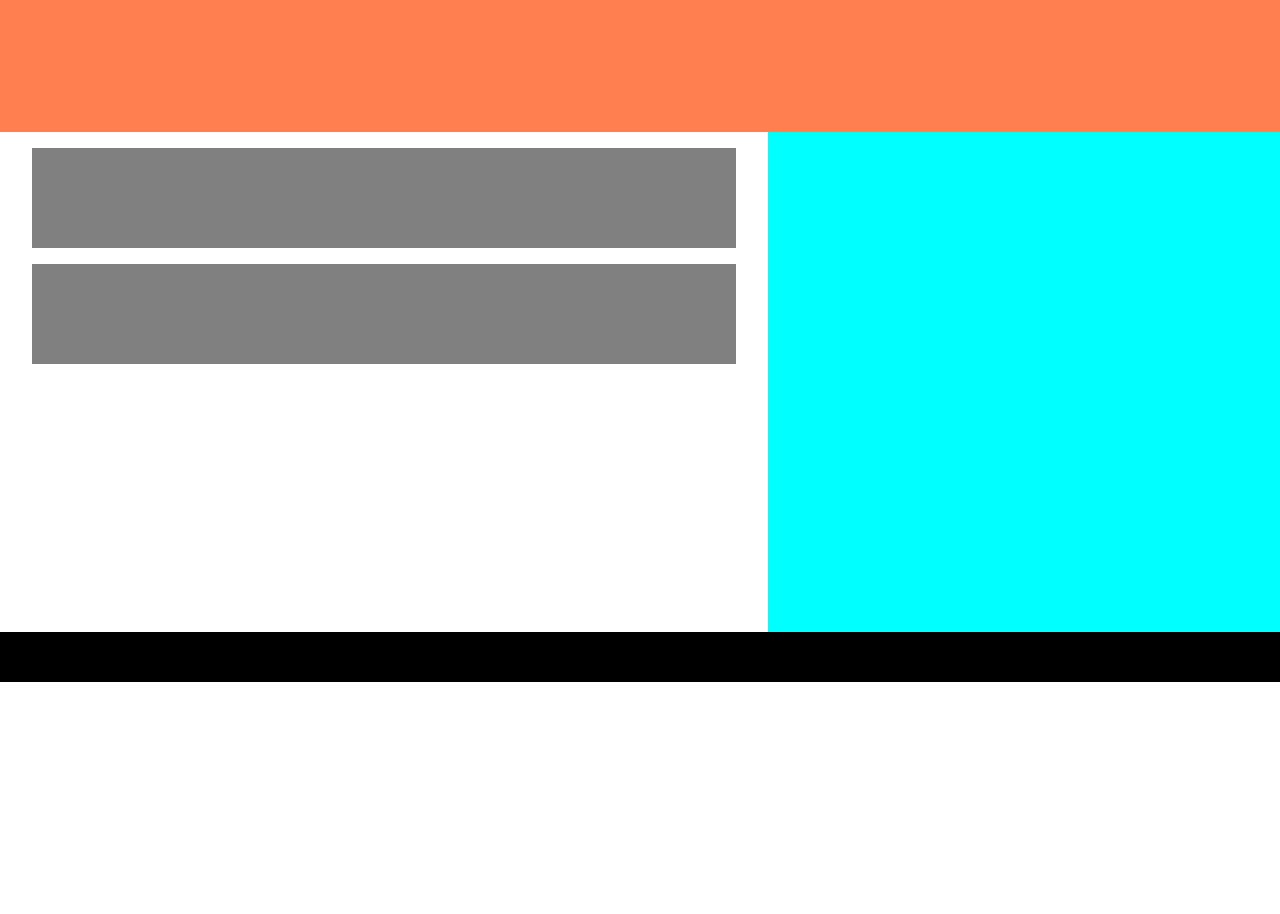
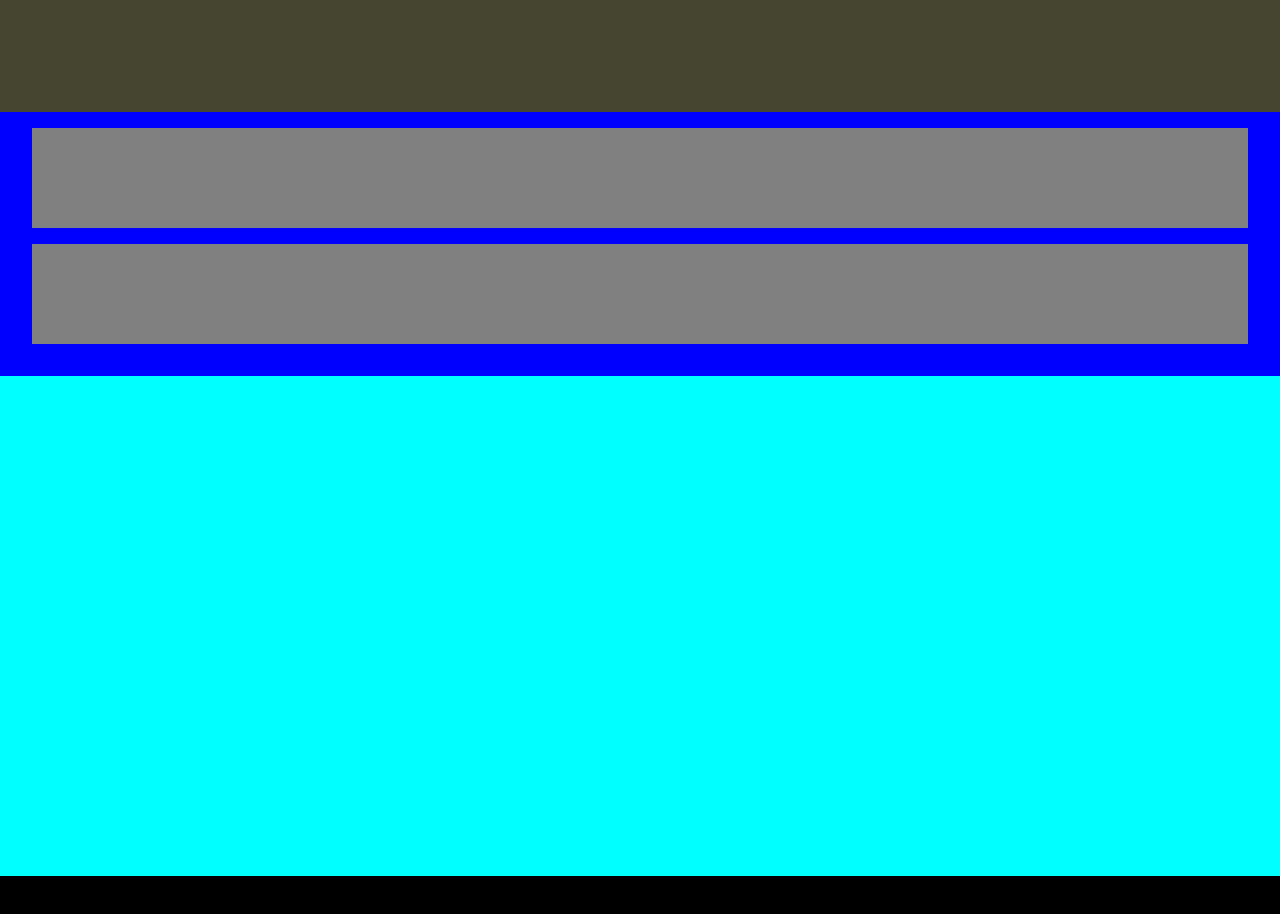
Before and after one commit to aguzro/responsive-design-proyecto, a plain HTML site: page index.html in a window 1280 px wide. Before the commit the page ends 800 px from the top, so only its background shows below. Drawn offline with Linux system fonts and the light colour scheme.

Commit message:
Add MEDIA QUERIES

```diff
--- a/main.css
+++ b/main.css
@@ -30,3 +30,34 @@ body {
 	background-color: #000;
 	height: 50px;
 }
+
+@media screen and (min-width: 780px) and (max-width: 1280px){
+	.top {
+		background-color: #464630;
+	}
+	.content, .lateral {
+		width: 50%
+	}
+
+}
+@media screen and (min-width: 480px) and (max-width: 780px){
+
+	.top {
+		background-color: #464630;
+	}
+	.content, .lateral {
+		width: 100%
+	}
+}
+@media screen and (min-width: 480px){
+
+	.top {
+		height: 80px;
+	}
+	.content {
+		background-color: blue;
+	}
+	.content, .lateral {
+		width: 100%;
+	}
+}
```
